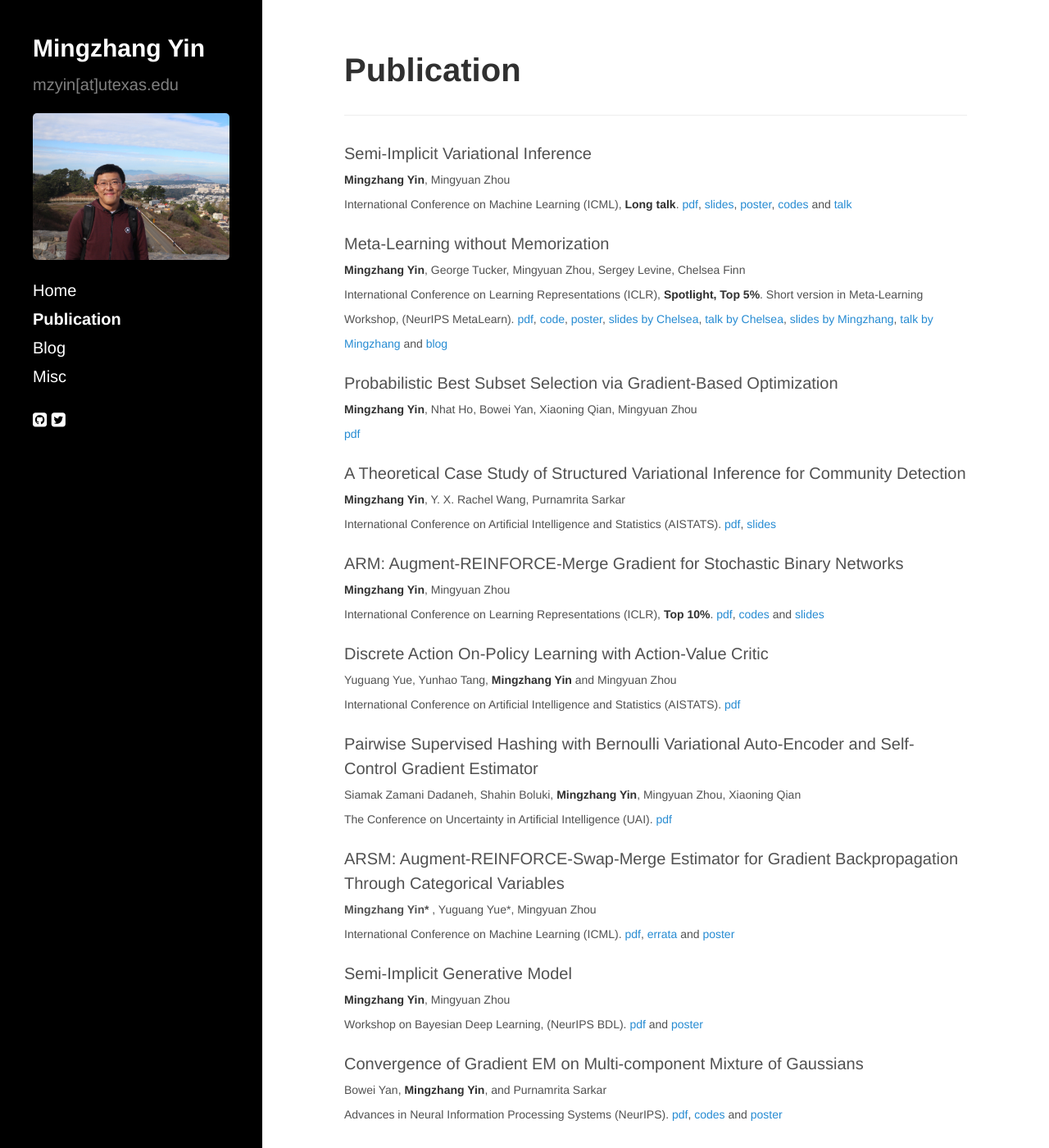
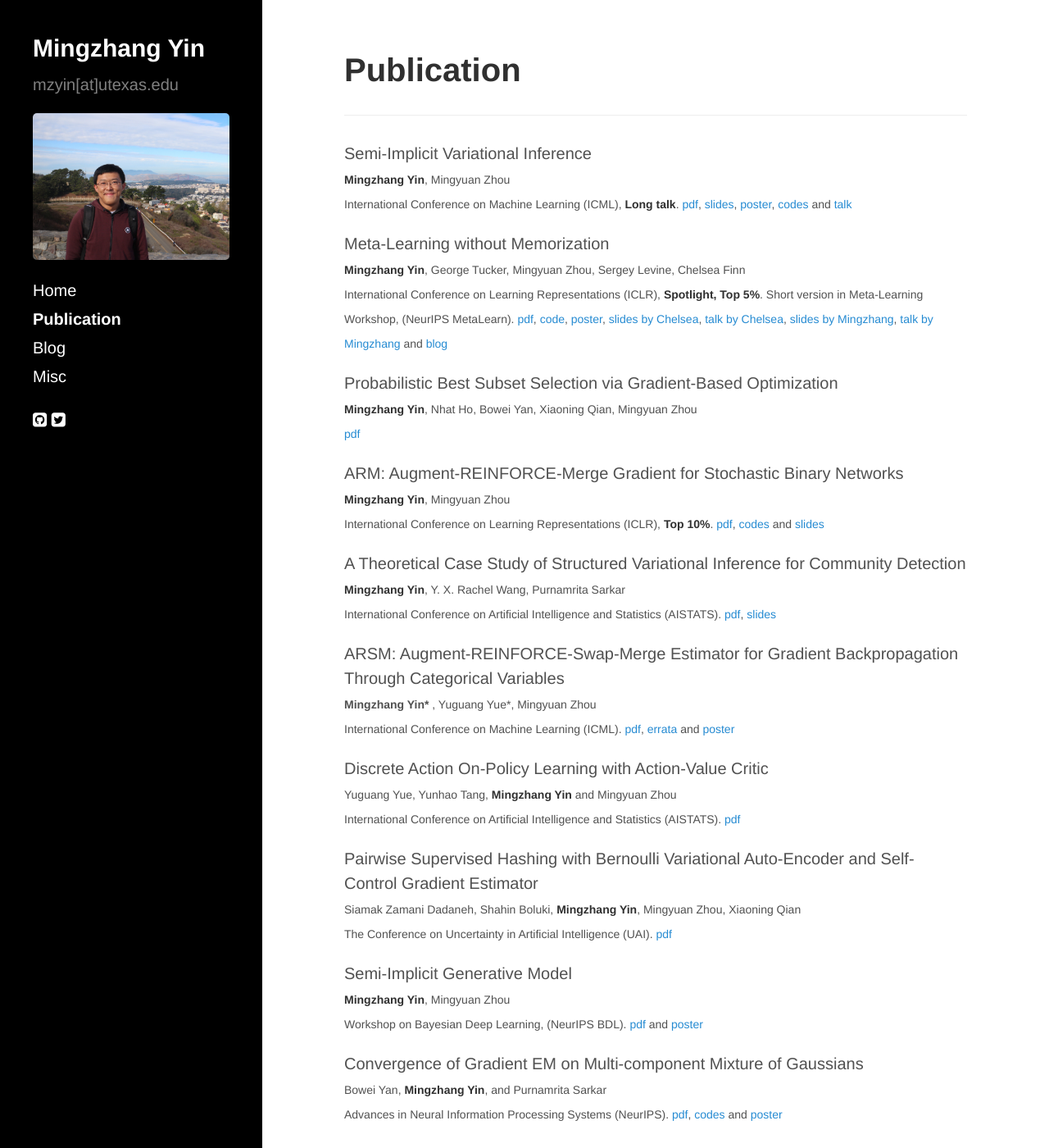
Before and after one commit to mingzhang-yin/mingzhang-yin.github.io, a Jekyll site: the page built from b-publications.md, in a window 1280 px wide and 1400 px high. Shown: the whole window at 82% size. Built offline with Jekyll 4.4.1, drawn with Linux system fonts in a browser that asks for light colours; nearby versions of some CDN libraries; some of the changed lines change nothing that is shown.

Commit message:
Update b-publications.md

```diff
--- a/b-publications.md
+++ b/b-publications.md
@@ -23,14 +23,18 @@ Probabilistic Best Subset Selection via Gradient-Based Optimization
 <br> <span style="font-size:14px">  **Mingzhang Yin**, Nhat Ho, Bowei Yan, Xiaoning Qian, Mingyuan Zhou  <br>
 [pdf](https://arxiv.org/pdf/2006.06448.pdf)
 
+ARM: Augment-REINFORCE-Merge Gradient for Stochastic Binary Networks
+<br> <span style="font-size:14px"> **Mingzhang Yin**, Mingyuan Zhou  <br>
+International Conference on Learning Representations (ICLR), **Top 10%**.  [pdf](https://openreview.net/pdf?id=S1lg0jAcYm), <a href="https://github.com/mingzhang-yin/ARM-gradient" target="_blank">codes </a> and <a href="https://mingzhang-yin.github.io/assets/pdfs/ARM_slides_binary.pdf" target="_blank">slides </a>
+ </span>
+
 A Theoretical Case Study of Structured Variational Inference for Community Detection
 <br> <span style="font-size:14px">  **Mingzhang Yin**, Y. X. Rachel Wang, Purnamrita Sarkar  <br>
 International Conference on Artificial Intelligence and Statistics (AISTATS). [pdf](https://arxiv.org/abs/1907.12203), <a href="https://mingzhang-yin.github.io/assets/pdfs/vips_slides.pdf" target="_blank">slides</a>
 
-ARM: Augment-REINFORCE-Merge Gradient for Stochastic Binary Networks
-<br> <span style="font-size:14px"> **Mingzhang Yin**, Mingyuan Zhou  <br>
-International Conference on Learning Representations (ICLR), **Top 10%**.  [pdf](https://openreview.net/pdf?id=S1lg0jAcYm), <a href="https://github.com/mingzhang-yin/ARM-gradient" target="_blank">codes </a> and <a href="https://mingzhang-yin.github.io/assets/pdfs/ARM_slides_binary.pdf" target="_blank">slides </a>
- </span>
+ARSM: Augment-REINFORCE-Swap-Merge Estimator for Gradient Backpropagation Through Categorical Variables
+<br> <span style="font-size:14px"> <b>Mingzhang Yin* </b>, Yuguang Yue*, Mingyuan Zhou  <br>
+International Conference on Machine Learning (ICML).  [pdf](https://arxiv.org/abs/1905.01413), <a href="https://mingzhang-yin.github.io/assets/pdfs/errata.pdf">errata </a> and <a href="">poster </a> </span>
 
 Discrete Action On-Policy Learning with Action-Value Critic
 <br> <span style="font-size:14px">  Yuguang Yue, Yunhao Tang, **Mingzhang Yin** and Mingyuan Zhou <br>
@@ -39,10 +43,6 @@ International Conference on Artificial Intelligence and Statistics (AISTATS). [p
 Pairwise Supervised Hashing with Bernoulli Variational Auto-Encoder and Self-Control Gradient Estimator
 <br> <span style="font-size:14px"> Siamak Zamani Dadaneh, Shahin Boluki, **Mingzhang Yin**, Mingyuan Zhou, Xiaoning Qian<br>
 The Conference on Uncertainty in Artificial Intelligence (UAI). [pdf](https://arxiv.org/pdf/2005.10477.pdf)
-
-ARSM: Augment-REINFORCE-Swap-Merge Estimator for Gradient Backpropagation Through Categorical Variables
-<br> <span style="font-size:14px"> <b>Mingzhang Yin* </b>, Yuguang Yue*, Mingyuan Zhou  <br>
-International Conference on Machine Learning (ICML).  [pdf](https://arxiv.org/abs/1905.01413), <a href="https://mingzhang-yin.github.io/assets/pdfs/errata.pdf">errata </a> and <a href="">poster </a> </span>
 
 Semi-Implicit Generative Model
 <br> <span style="font-size:14px"> **Mingzhang Yin**, Mingyuan Zhou  <br>
```
